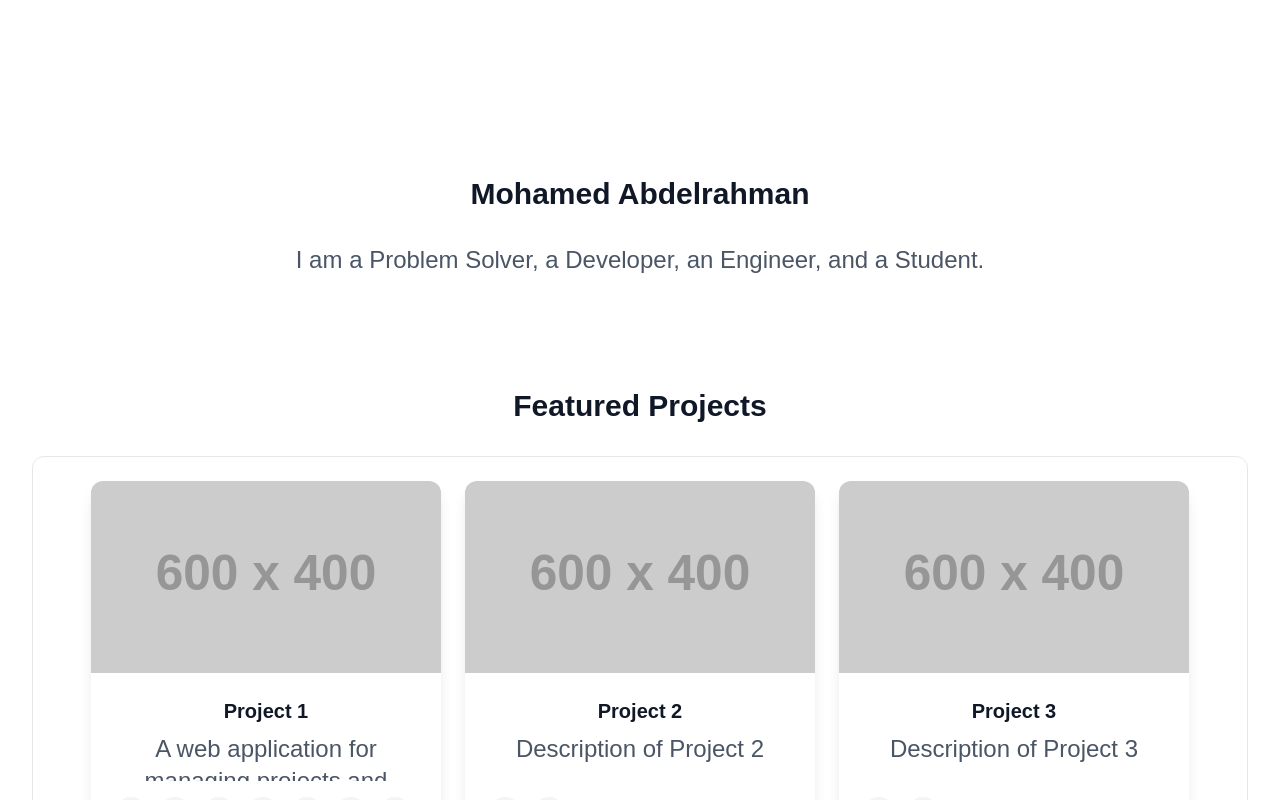
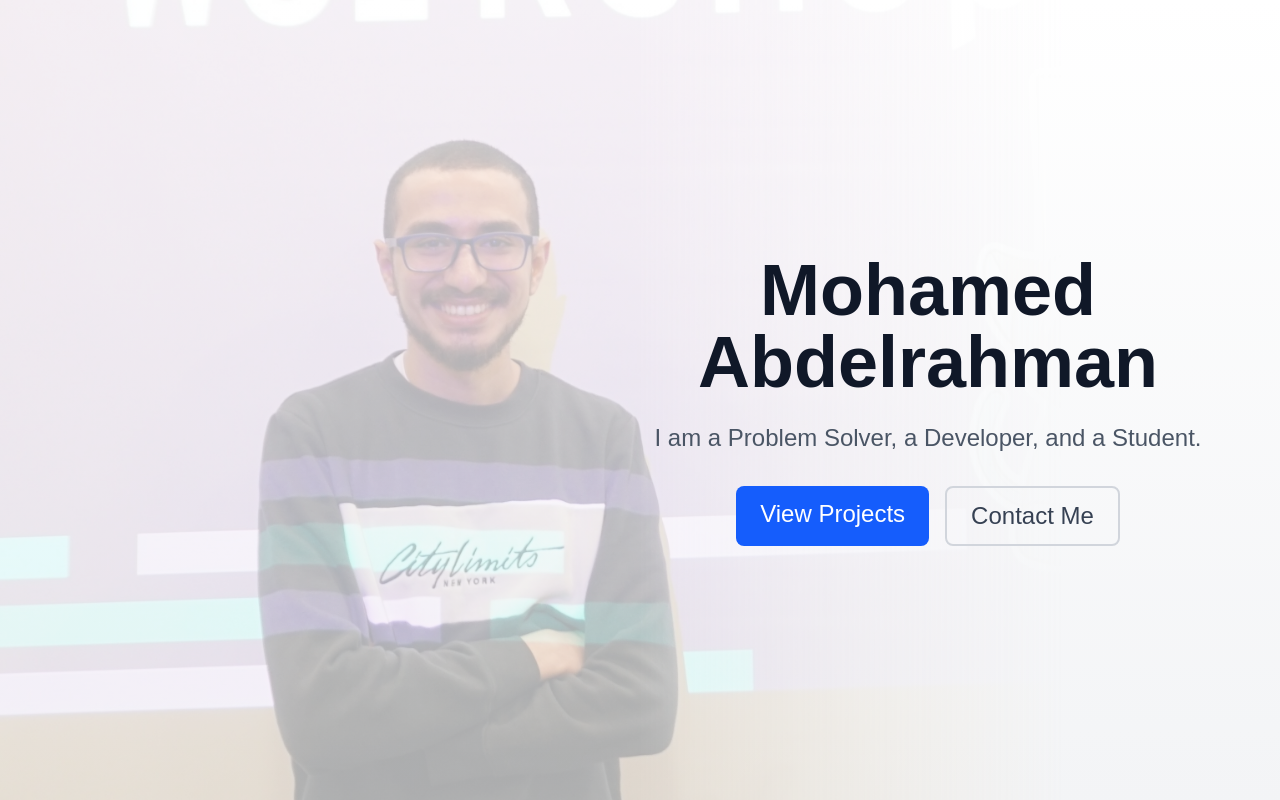
Before and after one commit to mohameds-dev/portfolio, a Next.js app: page / in a window 1280 px wide. Shown: the top 800 px of the page. Built offline with nearby package versions, Linux system fonts and the light colour scheme.

Commit message:
feat: add Hero section with image, text and button
- Add Hero section to fill the page
- Add bio, button to scroll to projects, and contact
- Add image that fades into the bio

```diff
--- a/src/app/globals.css
+++ b/src/app/globals.css
@@ -25,6 +25,10 @@ body {
   font-family: Arial, Helvetica, sans-serif;
 }
 
+html {
+  scroll-behavior: smooth;
+}
+
 /* Hide scrollbar for Chrome, Safari and Opera */
 .scrollbar-hide::-webkit-scrollbar {
   display: none;
@@ -35,3 +39,28 @@ body {
   -ms-overflow-style: none; /* IE and Edge */
   scrollbar-width: none; /* Firefox */
 }
+
+@keyframes fadeIn {
+  from {
+    opacity: 0;
+    transform: translateY(20px);
+  }
+  to {
+    opacity: 1;
+    transform: translateY(0);
+  }
+}
+
+.animate-fade-in {
+  animation: fadeIn 0.8s ease-out forwards;
+}
+
+.animate-fade-in-delay {
+  animation: fadeIn 0.8s ease-out 0.2s forwards;
+  opacity: 0;
+}
+
+.animate-fade-in-delay-2 {
+  animation: fadeIn 0.8s ease-out 0.4s forwards;
+  opacity: 0;
+}
--- a/src/app/page.jsx
+++ b/src/app/page.jsx
@@ -2,7 +2,7 @@ import ProjectsSection from "@/components/projects/ProjectsSection";
 import HeroSection from "@/components/hero/HeroSection";
 export default function Home() {
   return (
-    <main className="text-center mt-32 text-2xl">
+    <main className="text-center mt-0 text-2xl">
       <HeroSection />
       <ProjectsSection />
     </main>
--- a/src/components/hero/HeroSection.jsx
+++ b/src/components/hero/HeroSection.jsx
@@ -1,13 +1,41 @@
 export default function HeroSection() {
   return (
-    <section className="py-12 px-4 md:px-8">
-      <div className="max-w-7xl mx-auto">
-        <h2 className="text-3xl font-bold text-gray-900 dark:text-white mb-8">
+    <section
+      id="hero"
+      className="relative min-h-screen flex items-center justify-center bg-gradient-to-b from-white to-gray-100 dark:from-gray-900 dark:to-gray-800"
+    >
+      <img
+        src="mo-hero-1.JPG"
+        alt="Mohamed"
+        className="absolute top-0 left-0 h-full object-contain opacity-30 pointer-events-none"
+        style={{
+          WebkitMaskImage:
+            "linear-gradient(to right, black 50%, transparent 100%)",
+          maskImage: "linear-gradient(to right, black 60%, transparent 100%)",
+        }}
+      />
+
+      <div className="ml-[45%] max-w-7xl mx-auto px-4 md:px-8 text-center">
+        <h1 className="text-5xl md:text-7xl font-bold text-gray-900 dark:text-white mb-6 animate-fade-in">
           Mohamed Abdelrahman
-        </h2>
-        <p className="text-gray-600 dark:text-gray-400 mb-4">
-          I am a Problem Solver, a Developer, an Engineer, and a Student.
+        </h1>
+        <p className="text-xl md:text-2xl text-gray-600 dark:text-gray-400 mb-8 max-w-2xl mx-auto animate-fade-in-delay">
+          I am a Problem Solver, a Developer, and a Student.
         </p>
+        <div className="flex justify-center gap-4 animate-fade-in-delay-2">
+          <a
+            href="#projects"
+            className="px-6 py-3 bg-blue-600 text-white rounded-lg hover:bg-blue-700 transition-colors duration-300"
+          >
+            View Projects
+          </a>
+          <a
+            href="#contact"
+            className="px-6 py-3 border-2 border-gray-300 dark:border-gray-600 text-gray-700 dark:text-gray-300 rounded-lg hover:bg-gray-100 dark:hover:bg-gray-800 transition-colors duration-300"
+          >
+            Contact Me
+          </a>
+        </div>
       </div>
     </section>
   );
--- a/src/components/projects/ProjectsSection.jsx
+++ b/src/components/projects/ProjectsSection.jsx
@@ -13,7 +13,7 @@ export default function ProjectsSection() {
   }));
 
   return (
-    <section className="py-12 px-4 md:px-8">
+    <section id="projects" className="py-12 px-4 md:px-8">
       <div className="max-w-7xl mx-auto">
         <h2 className="text-3xl font-bold text-gray-900 dark:text-white mb-8">
           Featured Projects
```
Also changed, not shown: public/mo-hero-1.JPG (added).
